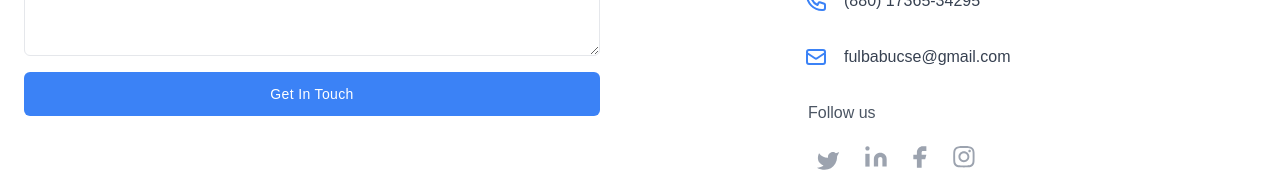
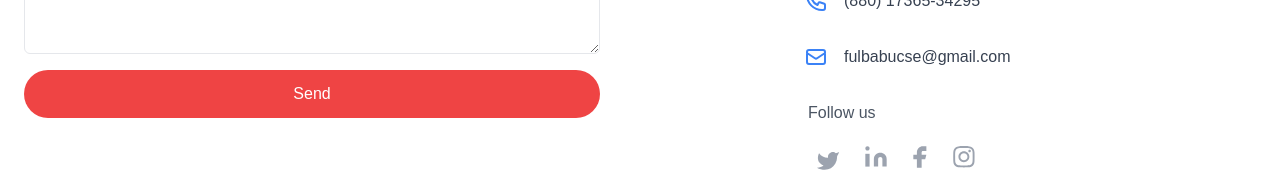
Before and after one commit to fulbabucse/shoppers-delight, a React (Create React App) app: page /contact in a window 1280 px wide. Shown: the part 587-759 px from the top of the page. Built offline with nearby package versions, Linux system fonts and the light colour scheme.

Commit message:
all button style changes

```diff
--- a/src/Pages/Contact.jsx
+++ b/src/Pages/Contact.jsx
@@ -50,8 +50,8 @@ const Contact = () => {
                   ></textarea>
                 </div>
 
-                <button class="w-full px-6 py-3 mt-4 text-sm font-medium tracking-wide text-white capitalize transition-colors duration-300 transform bg-blue-500 rounded-md hover:bg-blue-400 focus:outline-none focus:ring focus:ring-blue-300 focus:ring-opacity-50">
-                  get in touch
+                <button class="w-full block mt-4 rounded-full bg-red-500 px-8 py-3 font-medium text-white transition hover:bg-red-600">
+                  Send
                 </button>
               </form>
             </div>
--- a/src/Pages/Products.jsx
+++ b/src/Pages/Products.jsx
@@ -7,7 +7,7 @@ import { setProducts } from "../redux/actions/actions";
 import ProductCard from "./Shared/ProductCard";
 
 const Products = ({ products }) => {
-  const [showMore, setShowMore] = useState(12);
+  const [showMore, setShowMore] = useState(10);
   const allProducts = products.products;
   const dispatch = useDispatch();
 
@@ -43,7 +43,7 @@ const Products = ({ products }) => {
         <div className="flex justify-center">
           <button
             onClick={() => handleShowMore()}
-            className="text-white bg-red-500 border-0 py-2 px-6 focus:outline-none hover:bg-red-600 rounded"
+            className="mt-4 rounded-full bg-red-500 px-8 py-3 font-medium text-white transition hover:bg-red-600"
           >
             Show More
           </button>
```
